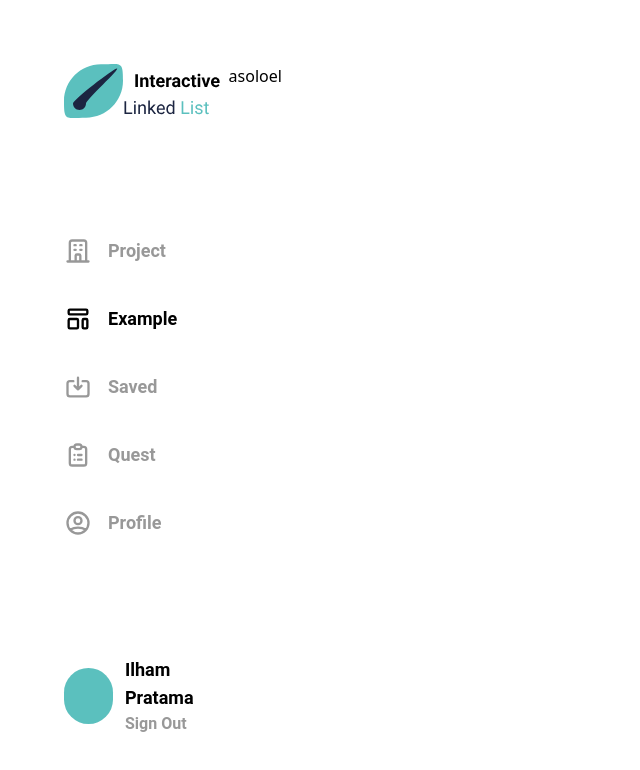
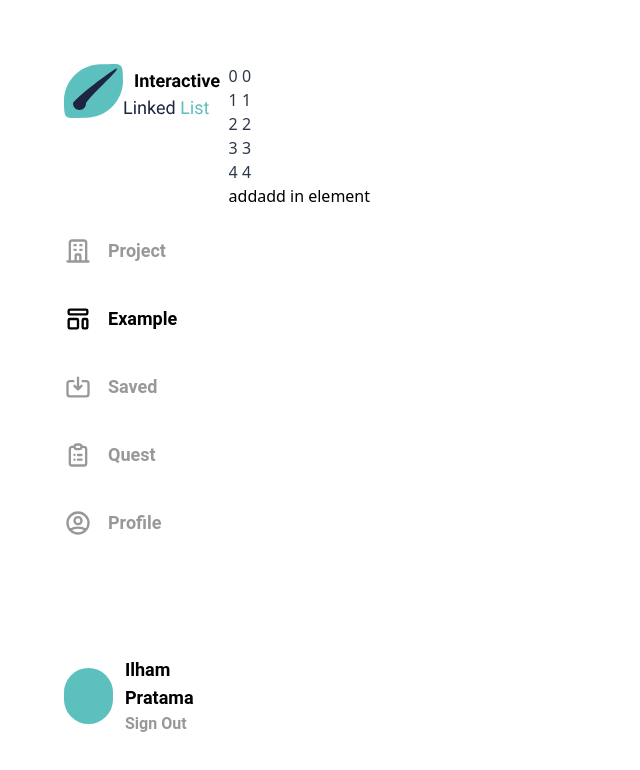
Before and after one commit to IlhamPratama1/InteractiveLinkedListApp-Website-ReactJs, a React (Create React App) app: page /dashboard/example in a window 1280 px wide. Shown: the top 770 px of the page, without its empty margins (0-640 px from the left). Built offline with nearby package versions, Linux system fonts and the light colour scheme; sample sign-in values are in the browser's storage.

Commit message:
animation test

```diff
--- a/package.json
+++ b/package.json
@@ -4,6 +4,7 @@
   "private": true,
   "dependencies": {
     "@heroicons/react": "^1.0.5",
+    "@react-spring/types": "^9.4.4",
     "@reduxjs/toolkit": "^1.5.1",
     "@testing-library/jest-dom": "^4.2.4",
     "@testing-library/react": "^9.3.2",
@@ -25,6 +26,7 @@
     "react-redux": "^7.2.0",
     "react-router-dom": "^6.2.1",
     "react-scripts": "5.0.0",
+    "react-spring": "^9.4.4",
     "react-syntax-highlighter": "^15.4.5",
     "react-xarrows": "^2.0.2",
     "redux": "^4.1.2",
--- a/src/views/dashboard/example.tsx
+++ b/src/views/dashboard/example.tsx
@@ -1,7 +1,79 @@
+import { useState } from "react";
+import { useTransition, animated } from "react-spring";
+
+type bankType = {
+    bic: string,
+    item: string
+}
+
+type bankElement = {
+    bank: bankType,
+    id: number
+}
+
+const banksArray: Array<bankType> = [
+    { bic: "0", item: "0" },
+    { bic: "1", item: "1" },
+    { bic: "2", item: "2" },
+    { bic: "3", item: "3" },
+    { bic: "4", item: "4" }
+];
+
+const Bank = ({ bank, id }: bankElement) => <div>{id} {bank.bic}</div>;
+
 export default function ExampleView() {
+    const [banks, set] = useState(banksArray);
+    const [first, setFirst] = useState(true);
+
+    const transition = useTransition(banks, {
+        from: { opacity: 0 },
+        enter: { opacity: 1 },
+        leave: { opacity: 0 },
+        config: () => ({
+          duration: 1000
+        }),
+        onRest: () => {
+            if (first === true) {
+                setFirst(false);
+            } else {
+                console.log(banks);
+            }
+        }
+    });
+
+    function removeElement(id: number) {
+        set(banks.filter((bank) => Number(bank.bic) !== id));
+    }
+
+    function addElement() {
+        let bank: bankType = {bic: `${banks.length}`, item: `${banks.length}`};
+        let bankArray = [...banks];
+        bankArray.push(bank);
+        set(bankArray);
+    }
+
+    function addElementInIndex() {
+        let bank: bankType = {bic: `${banks.length}`, item: `${banks.length}`};
+        let bankArray = [...banks];
+        bankArray.splice(2, 0, bank);
+        set(bankArray);
+    }
+
     return (
         <div className="container">
-            asoloel
+            {transition((styles, item, t, i) => (
+                <animated.div
+                    onClick={() => removeElement(Number(item.bic))}
+                    style={{
+                        ...styles,
+                        color: "rgb(45, 55, 71)"
+                    }}
+                    >
+                    <Bank bank={item} id={i} />
+                </animated.div>
+            ))}
+            <button onClick={addElement}>add</button>
+            <button onClick={addElementInIndex}>add in element</button>
         </div>
     );
 }
--- a/src/views/editor/node/index.tsx
+++ b/src/views/editor/node/index.tsx
@@ -1,5 +1,5 @@
 // Lib
-import React, { useLayoutEffect } from "react";
+import React from "react";
 import { useSelector } from "react-redux";
 import Xarrow, { anchorType, Xwrapper } from "react-xarrows";
 
@@ -73,10 +73,6 @@ export default function NodeEditor() {
         }
     }
 
-    useLayoutEffect(() => {
-        if(nodeData.length !== 0) console.log("node update");
-    }, [nodeData.length]);
-
     return (
         <div className="absolute w-screen h-screen-lg overflow-hidden flex items-center justify-center">
             <Xwrapper>
```
Also changed, not shown: 2 other files (tests, documents, lock files or other folders).
